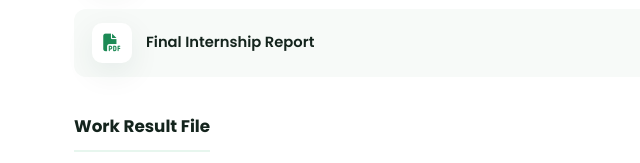
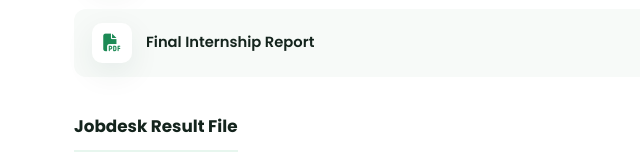
Before and after one commit to Muhandis2601/Portfolio, a plain HTML site: page magang/kcic.html in a window 1280 px wide. Shown: the part 2058-2221 px from the top of the page, 0-640 px from the left. Drawn offline with Linux system fonts and the light colour scheme.

Commit message:
feat: rename jobdesk sections to Jobdesk Result File on internship pages
- kcic.html: second Work Result File (monthly reports, daily rekap) → Jobdesk Result File
- mitra-bakti-ut.html: second Work Result File (CS/LD penawaran harga files) → Jobdesk Result File
- Sections containing Laporan Magang or Sertifikat remain as Work Result File

Co-Authored-By: Claude Sonnet 4.6 <noreply@anthropic.com>

```diff
--- a/magang/kcic.html
+++ b/magang/kcic.html
@@ -112,7 +112,7 @@
         </div>
 
         <div class="detail-block">
-          <h3>Work Result File</h3>
+          <h3>Jobdesk Result File</h3>
           <div class="file-list">
             <a class="file-item" href="../assets/Internship/Documentation/kcic/Hasil%20Kerja/Laporan%20Bulanan%20Peserta%20Praktik%20Kerja%20Lapangan%20Muhandis%20Lawdza%27i%20Putra%20Sanjaya_EMU.pdf" target="_blank" rel="noopener">
               <span class="file-icon" style="color:#E52222"><i class="fa-solid fa-file-pdf"></i></span>
```
Also changed, not shown: magang/mitra-bakti-ut.html (+1 -1 lines).
